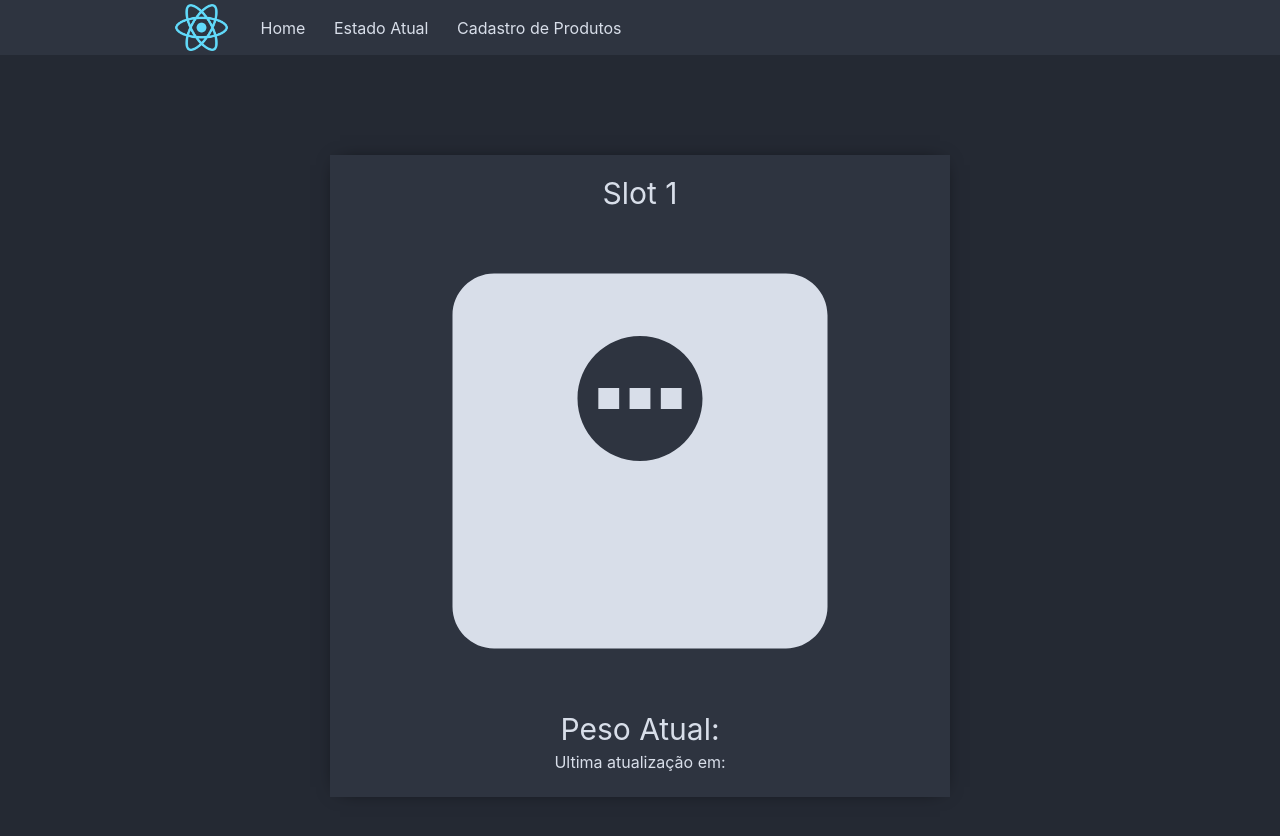
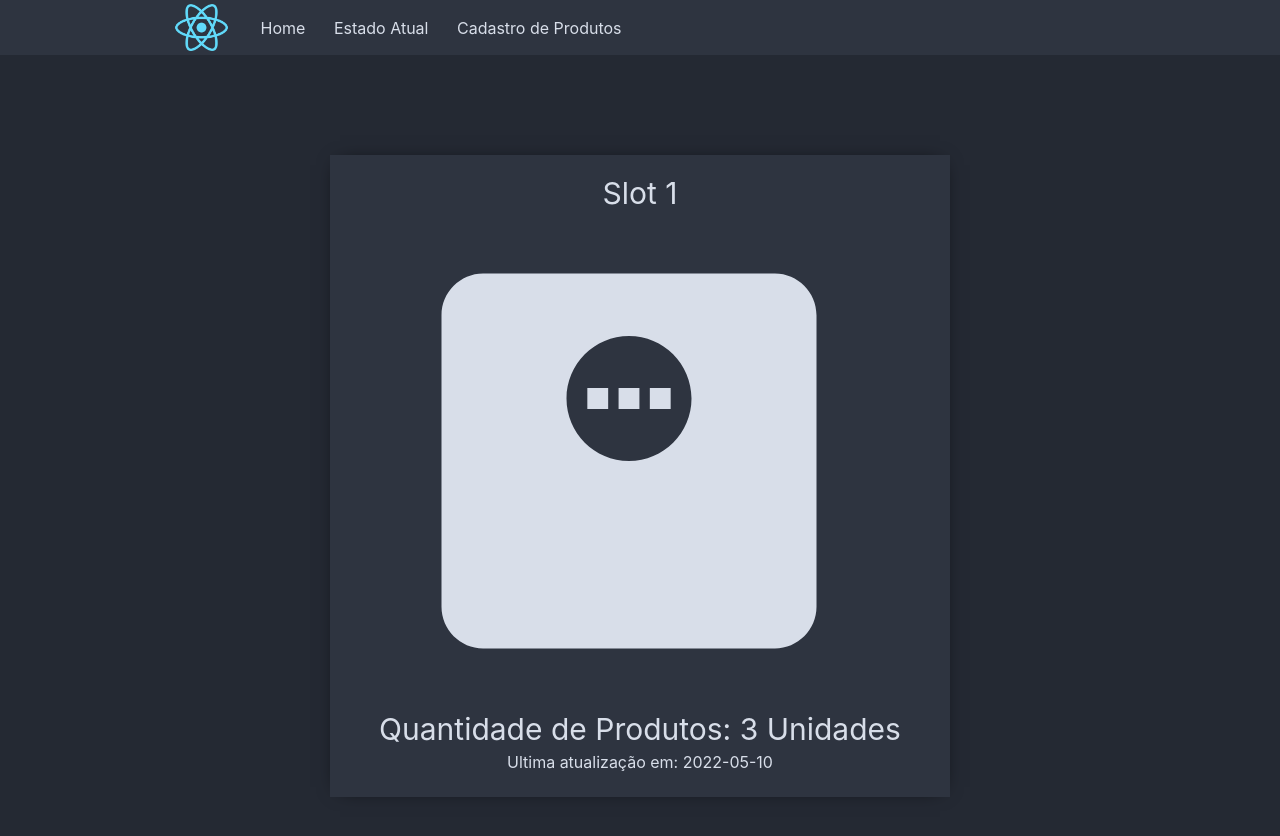
Before and after one commit to Ndrake337/EstoqueInteligenteSite, a React (Create React App) app: page /CurrentState in a window 1280 px wide. Shown: the top 836 px of the page. Built offline with nearby package versions, Linux system fonts and the light colour scheme.

Commit message:
Todas as Paginas Leem do arquivo backendData.js

```diff
--- a/src/App.js
+++ b/src/App.js
@@ -3,6 +3,8 @@ import TopBar from './components/TopBar/TopBar';
 import Home from './pages/Home/Home';
 import CurrentState from './pages/CurrentState/CurrentState';
 import AddNewProducts from './pages/AddNewProduct/AddNewProducts';
+import {Data} from './backendData'
+
 import {
   BrowserRouter as Router,
   Routes,
@@ -10,13 +12,14 @@ import {
 } from "react-router-dom";
 
 function App() {
+  console.log(Data.length)
   return (
     <div className='Container'>
     <TopBar />
       <Router>
         <Routes >
           <Route exact path='/' element={<Home />} />
-          <Route path='/CurrentState' element={<CurrentState />} />
+          <Route path='/CurrentState' element={<CurrentState data={Data[2]}/>} />
           <Route path='/AddNewProducts' element={<AddNewProducts />} />
 
         </Routes>
--- a/src/backendData.js
+++ b/src/backendData.js
@@ -9,6 +9,8 @@ export const Data = [
     [
         {title:'Balanço de Inventario',Data: 15, origin: 'custo',Rate: 2},
         {title:'Balanço Financeiro', Data: 50.00, origin: 'inventario',Rate: -2},
+    ],
+    [
+        {name: 'Slot 1', amountOfProducts: 3, last_Update: '2022-05-10'},
     ]
-
 ];
--- a/src/components/FeaturedInfo/FeaturedInfo.jsx
+++ b/src/components/FeaturedInfo/FeaturedInfo.jsx
@@ -4,7 +4,7 @@ import {ArrowDownward, ArrowUpward} from '@material-ui/icons'
 
 export default function FeaturedInfo({data}) {
 
-  const listItems = data.map((data) =>
+  const listBigData = data.map((data) =>
         <div className="featuredItem" key={data}>
             <span className='featureTitle'>{data.title}</span>
             <div className='featureDataContainer'>
@@ -17,7 +17,7 @@ export default function FeaturedInfo({data}) {
 
   return (
     <div className='featured'>
-      {listItems}
+      {listBigData}
     </div>
   )
 }
--- a/src/pages/CurrentState/CurrentState.jsx
+++ b/src/pages/CurrentState/CurrentState.jsx
@@ -1,16 +1,21 @@
 import "./CurrentState.css"
 import MonitorWeightIcon from '@mui/icons-material/MonitorWeight';
-export default function CurrentState() {
+
+export default function CurrentState({data}) {
+  const listDevices = data.map((data) =>
+    <div className="currentStateData" key={data}>
+      <span className="slot">{data.name}</span>
+      <MonitorWeightIcon className="WeightIcon" style={{ fontSize: 500 }} />
+      <span className="title">Quantidade de Produtos: {data.amountOfProducts} Unidades</span>
+      <span className="updatedDate">Ultima atualização em: {data.last_Update}</span>
+    </div>
+  );
   return (
+
     <div className="CurrentState">
-        <div className="CurrentStateContainer">
-          <div className="currentStateData">
-            <span className="slot">Slot 1</span>
-            <MonitorWeightIcon className="WeightIcon" style={{fontSize: 500}}/>
-            <span className="title">Peso Atual: </span>
-            <span className="updatedDate">Ultima atualização em: </span>
-            </div>
-        </div>
+      <div className="CurrentStateContainer">
+        {listDevices}
+      </div>
     </div>
   )
 }
```
